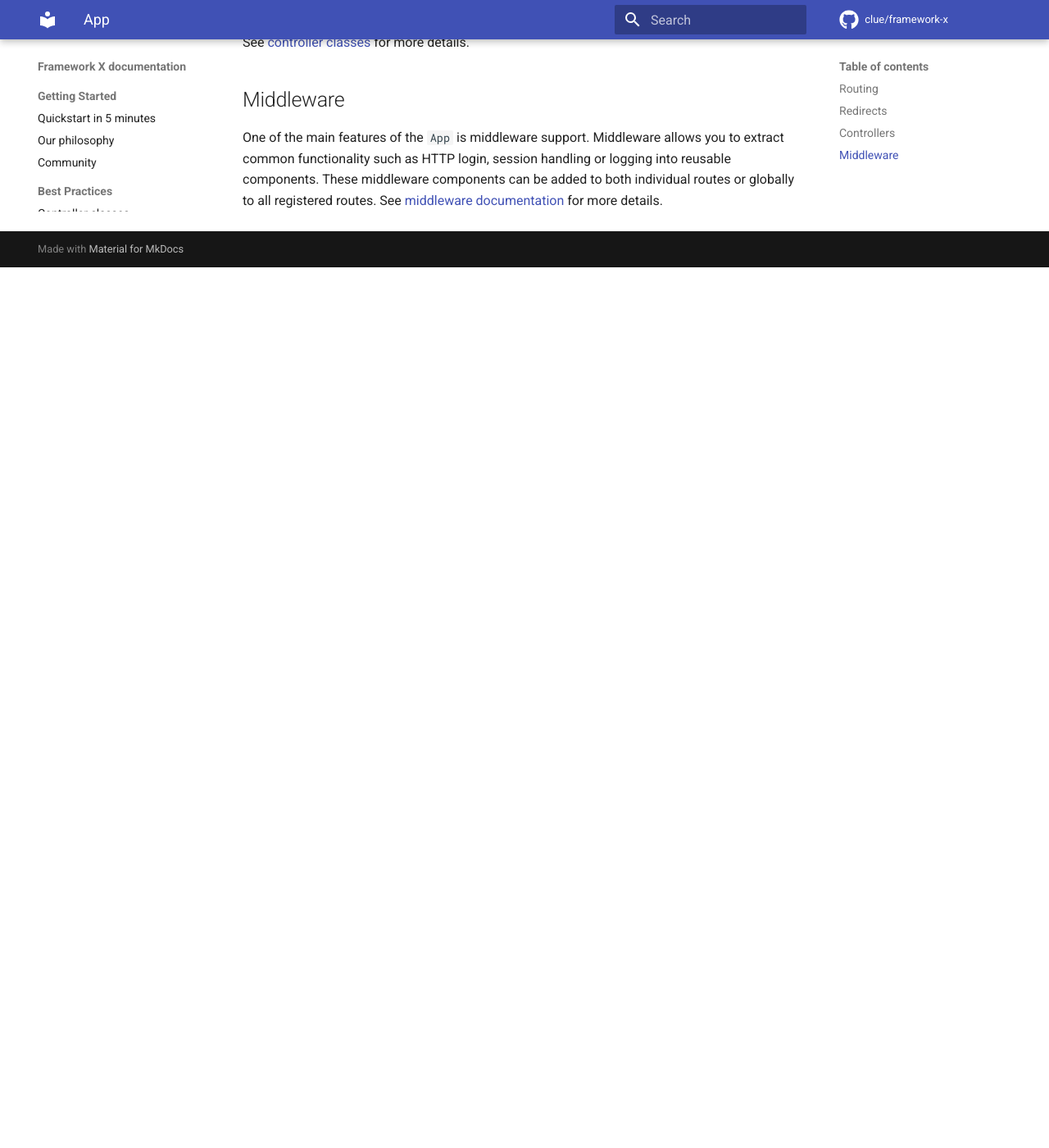
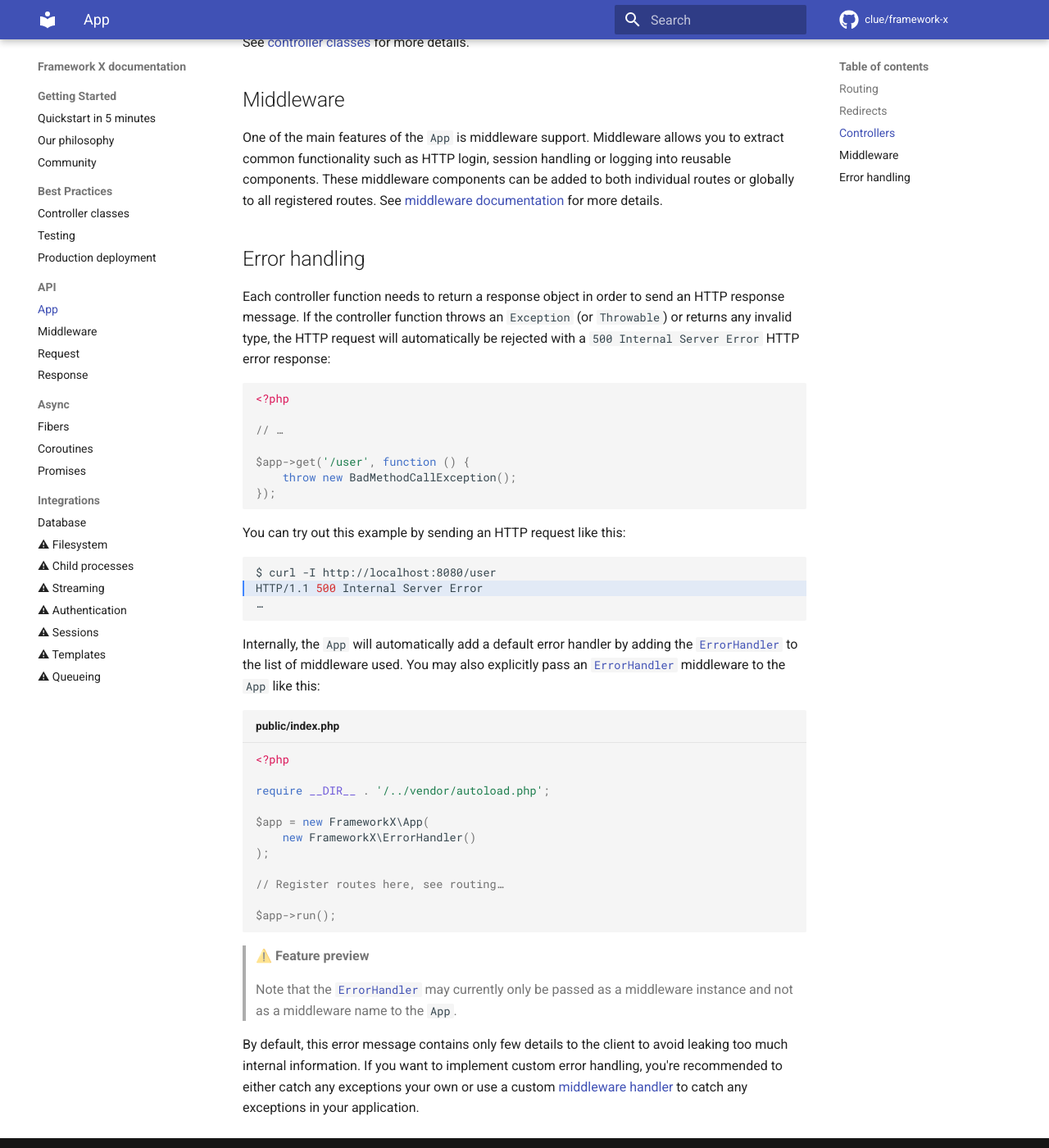
Before and after one commit to clue/framework-x, an MkDocs documentation site: the page built from docs/api/app.md, in a window 1280 px wide and 1400 px high, scrolled down 2960 px. Shown: the whole window at 82% size. Built offline with MkDocs 1.6.1 and Material for MkDocs 9.7.7, drawn with Linux system fonts in a browser that asks for light colours; comment, search, counter and statistics services are not loaded; before the commit the page ends 3286 px from its top, so only the background shows below that.

Commit message:
Make `ErrorHandler` part of the public API

````diff
--- a/docs/api/app.md
+++ b/docs/api/app.md
@@ -163,3 +163,58 @@ One of the main features of the `App` is middleware support.
 Middleware allows you to extract common functionality such as HTTP login, session handling or logging into reusable components.
 These middleware components can be added to both individual routes or globally to all registered routes.
 See [middleware documentation](middleware.md) for more details.
+
+## Error handling
+
+Each controller function needs to return a response object in order to send
+an HTTP response message. If the controller function throws an `Exception` (or
+`Throwable`) or returns any invalid type, the HTTP request will automatically be
+rejected with a `500 Internal Server Error` HTTP error response:
+
+```php
+<?php
+
+// …
+
+$app->get('/user', function () {
+    throw new BadMethodCallException();
+});
+```
+
+You can try out this example by sending an HTTP request like this:
+
+```bash hl_lines="2"
+$ curl -I http://localhost:8080/user
+HTTP/1.1 500 Internal Server Error
+…
+```
+
+Internally, the `App` will automatically add a default error handler by adding
+the [`ErrorHandler`](middleware.md#errorhandler) to the list of middleware used.
+You may also explicitly pass an [`ErrorHandler`](middleware.md#errorhandler)
+middleware to the `App` like this:
+
+```php title="public/index.php"
+<?php
+
+require __DIR__ . '/../vendor/autoload.php';
+
+$app = new FrameworkX\App(
+    new FrameworkX\ErrorHandler()
+);
+
+// Register routes here, see routing…
+
+$app->run();
+```
+
+> ⚠️ **Feature preview**
+>
+> Note that the [`ErrorHandler`](middleware.md#errorhandler) may currently only
+> be passed as a middleware instance and not as a middleware name to the `App`.
+
+By default, this error message contains only few details to the client to avoid
+leaking too much internal information.
+If you want to implement custom error handling, you're recommended to either
+catch any exceptions your own or use a custom [middleware handler](middleware.md)
+to catch any exceptions in your application.
````
Also changed, not shown: docs/api/middleware.md (+15 -0 lines), docs/api/response.md (+5 -9 lines), 4 other files.
